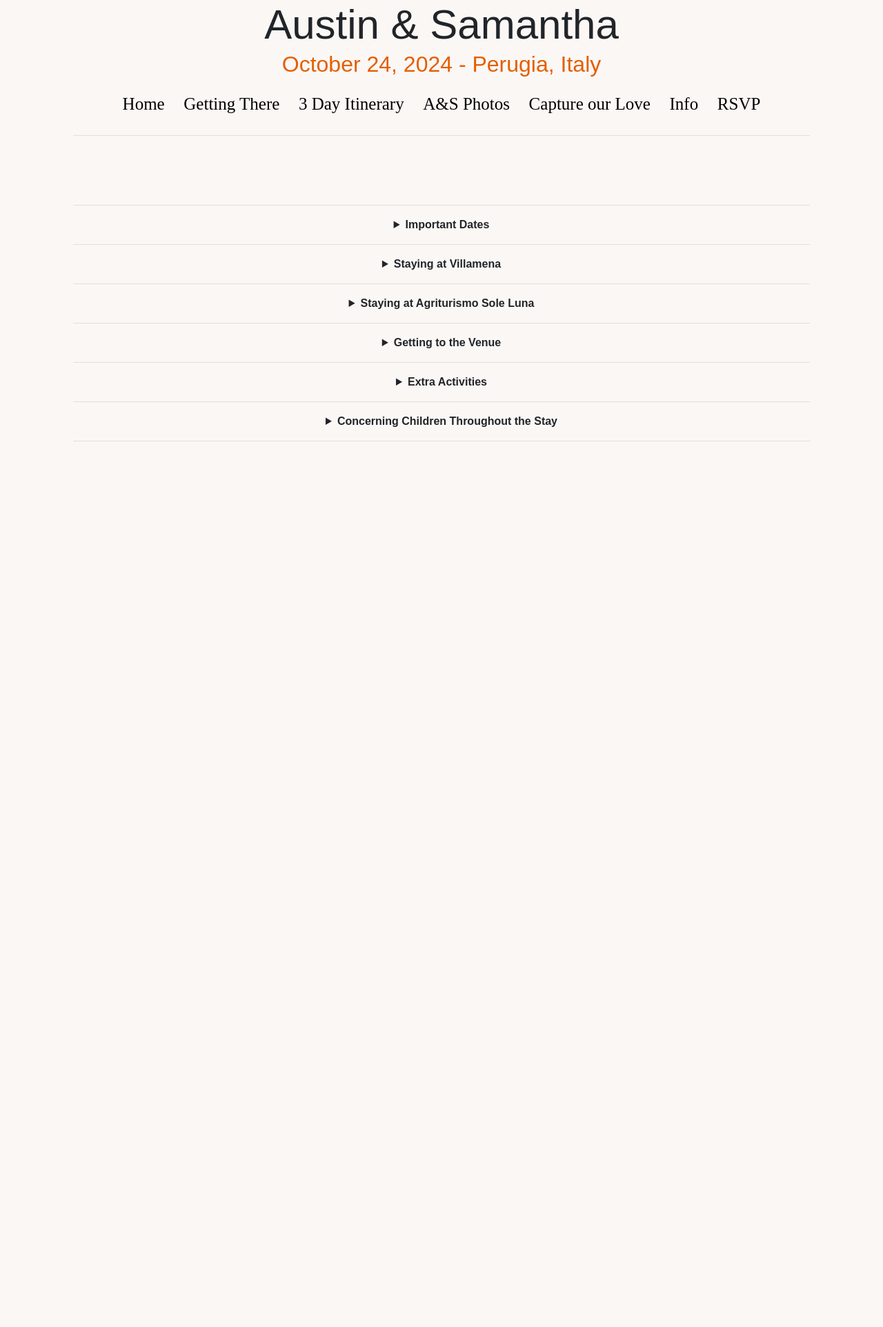
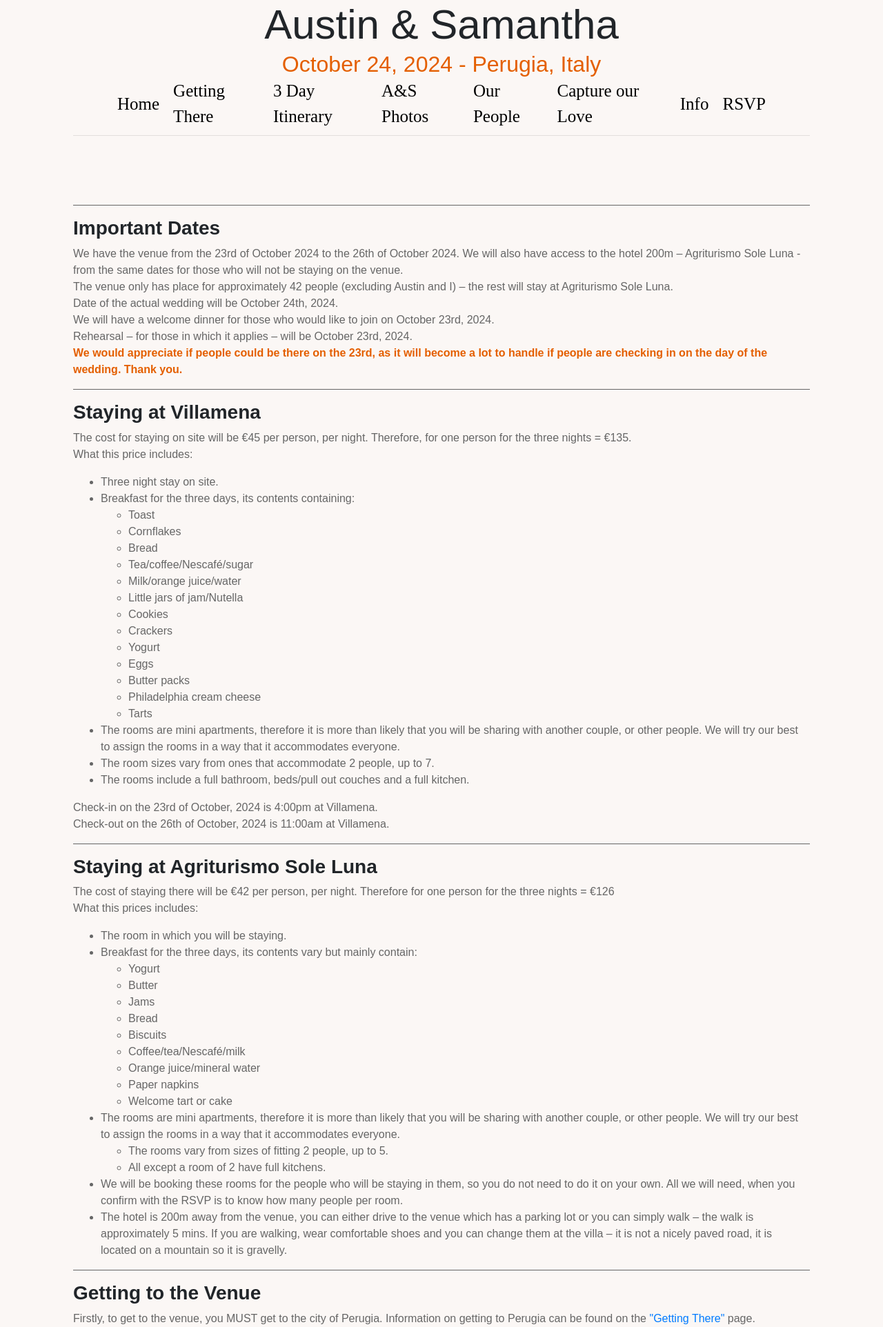
Before and after one commit to AustinMcLean/AuSam, a Django app: template main_app/templates/info.html in a window 1280 px wide. Shown: the top 1924 px of the page at 69% size. Before the commit the page ends 640 px from the top, so only its background shows below. Run offline with Django 3.2, Linux system fonts and the light colour scheme; the template is opened without the code that fills it, so the values that code supplies are empty; some libraries are stand-ins or nearby versions.

Commit message:
Add our people page (#59)
* Added Page for Our People

* Added our people page

* Added images to Static file

* Added images to Our people page

* Updated Info Page html and CSS

* Info page CSS color change

```diff
--- a/main_app/static/css/styles.css
+++ b/main_app/static/css/styles.css
@@ -98,26 +98,24 @@ button[type="submit"], input[type="submit"] {
 }
 
 
-
 /*The following is for the Info page*/
 
-#info_page {
+.info_page {
     margin: 100px auto;
-    text-align: center;
-    text-decoration: none;
+    text-align: left;
+
 }
 
-details {
-    margin: 10px 100px;
-    text-align: center;
+.info_page h3{
+    font-weight: bold;
 }
 
-details > p,ul,ol{
-    text-align: left;
+.info_page p, li{
+    color: #666;
 }
 
-summary {
-    font-weight: bold;
+.info_page hr{
+    border-color:#666;
 }
 
 .bold-orange{
--- a/main_app/templates/base.html
+++ b/main_app/templates/base.html
@@ -21,6 +21,7 @@
               <li><a href="{% url 'directions' %}">Getting There</a></li>
               <li><a href="{% url 'itinerary' %}">3 Day Itinerary</a></li>
               <li><a href="{% url 'photos' %}">A&S Photos</a></li>
+              <li><a href="{% url 'people' %}">Our People</a></li>
               <li><a href="capture.html">Capture our Love</a></li>
               <li><a href="{% url 'info' %}">Info</a></li>
               <li><a href="{% url 'rsvp' %}">RSVP</a></li>
--- a/main_app/templates/directions.html
+++ b/main_app/templates/directions.html
@@ -1,6 +1,7 @@
 {% extends "base.html" %} {% block title %} AuSam - Getting There {% endblock %}
 {% block content %}
 <body>
+<hr>
 <div id="directions-page">
     <section class="travel-options">
         <h2>How to get to the venue</h2>
--- a/main_app/templates/info.html
+++ b/main_app/templates/info.html
@@ -3,10 +3,10 @@
 <body>
 <hr>
 
-<div id="info_page">
+<div class="info_page">
     <hr>
-    <details>
-        <summary>Important Dates</summary>
+
+        <h3>Important Dates</h3>
         <p>
             We have the venue from the 23rd of October 2024 to the 26th of October 2024.
             We will also have access to the hotel 200m – Agriturismo Sole Luna - from the same dates for those who
@@ -24,10 +24,10 @@
                 lot to handle if people are checking in on the day of the wedding. Thank you. </span>
 
         </p>
-    </details>
+
     <hr>
-    <details>
-        <summary>Staying at Villamena</summary>
+
+        <h3>Staying at Villamena</h3>
         <p>The cost for staying on site will be €45 per person, per night. Therefore, for one person for the three
             nights = €135.<br>
             What this price includes:
@@ -60,10 +60,10 @@
             Check-in on the 23rd of October, 2024 is 4:00pm at Villamena.<br>
             Check-out on the 26th of October, 2024 is 11:00am at Villamena.
         </p>
-    </details>
+
     <hr>
-    <details>
-        <summary>Staying at Agriturismo Sole Luna</summary>
+
+        <h3>Staying at Agriturismo Sole Luna</h3>
         <p>The cost of staying there will be €42 per person, per night. Therefore for one person for the three
             nights = €126<br>
             What this prices includes:
@@ -97,12 +97,12 @@
                 is located on a mountain so it is gravelly. </li>
         </ul>
         </p>
-    </details>
+
     <hr>
-    <details>
-        <summary>Getting to the Venue</summary>
+
+        <h3>Getting to the Venue</h3>
         <p>Firstly, to get to the venue, you MUST get to the city of Perugia. Information on getting to Perugia can
-            be found on the <a href="directions.html">"Getting There"</a> page.<br>
+            be found on the <a href="{% url 'directions' %}">"Getting There"</a> page.<br>
             Once you get to Perugia:<br>
             Whether you are getting there by train or by plane, you can easily take a taxi from either location to
             the venue. Just show the driver where you intend to go and they will take you there.
@@ -114,11 +114,11 @@
 
 
         </p>
-    </details>
+
     <hr>
 
-    <details>
-        <summary>Extra Activities</summary>
+
+        <h3>Extra Activities</h3>
         <p>There are a couple of extra activities that you can take part in, if you would like – mainly these
             involve meals.<br>
             Again, the venue is pretty remote so we are offering two opportunities to join the group for food so
@@ -178,10 +178,10 @@
             COUNT THEM AS A PERSON WHO TAKES UP A SPACE, AS THEY ARE ONE. THANKS.
 
         </p>
-    </details>
+
 <hr>
-    <details>
-        <summary>Concerning Children Throughout the Stay</summary>
+
+        <h3>Concerning Children Throughout the Stay</h3>
         <p>
             Children are welcome to come and stay on the venue; they can join us for all the group activities –
             eating at the restaurants or on the villa/get togethers in various rooms – with the exception of on the
@@ -206,7 +206,7 @@
         <p>
             This was a tough decision to make but we would very much appreciate it if everyone respected our wishes.
         </p>
-    </details>
+
     <hr>
 </div>
 
--- a/main_app/urls.py
+++ b/main_app/urls.py
@@ -9,6 +9,7 @@ urlpatterns = [
     path("rsvp/", views.rsvp, name="rsvp"),
     path("itinerary/", views.itinerary, name="itinerary"),
     path("photos/", views.photos, name="photos"),
+    path("people/", views.people, name="people"),
     path('submit-rsvp/', views.submit_rsvp, name="submit_rsvp"),
     path('password_entry/', views.password_entry, name='password_entry'),
     path('get_invite/', views.get_invite, name='get_invite'),
--- a/main_app/views.py
+++ b/main_app/views.py
@@ -25,6 +25,9 @@ def photos(request):
 
 def info(request):
     return render(request, "info.html")
+
+def people(request):
+    return render(request, "people.html")
 
 def rsvp(request):
     return render(request, "rsvp.html")
```
Also changed, not shown: other parts of main_app/static/css/styles.css (+43 -1 lines), main_app/templates/people.html (added, +82 -0 lines), main_app/static/page-specific/home/Alex.jpg (added), main_app/static/page-specific/home/Brianna.jpg (added), main_app/static/page-specific/home/Gabrielle.jpg (added), main_app/static/page-specific/home/Gerry.jpg (added), main_app/static/page-specific/home/Glen.jpg (added), main_app/static/page-specific/home/Kayla.jpg (added), main_app/static/page-specific/home/Michael.jpg (added), main_app/static/page-specific/home/Pina.jpg (added), 2 other files.
